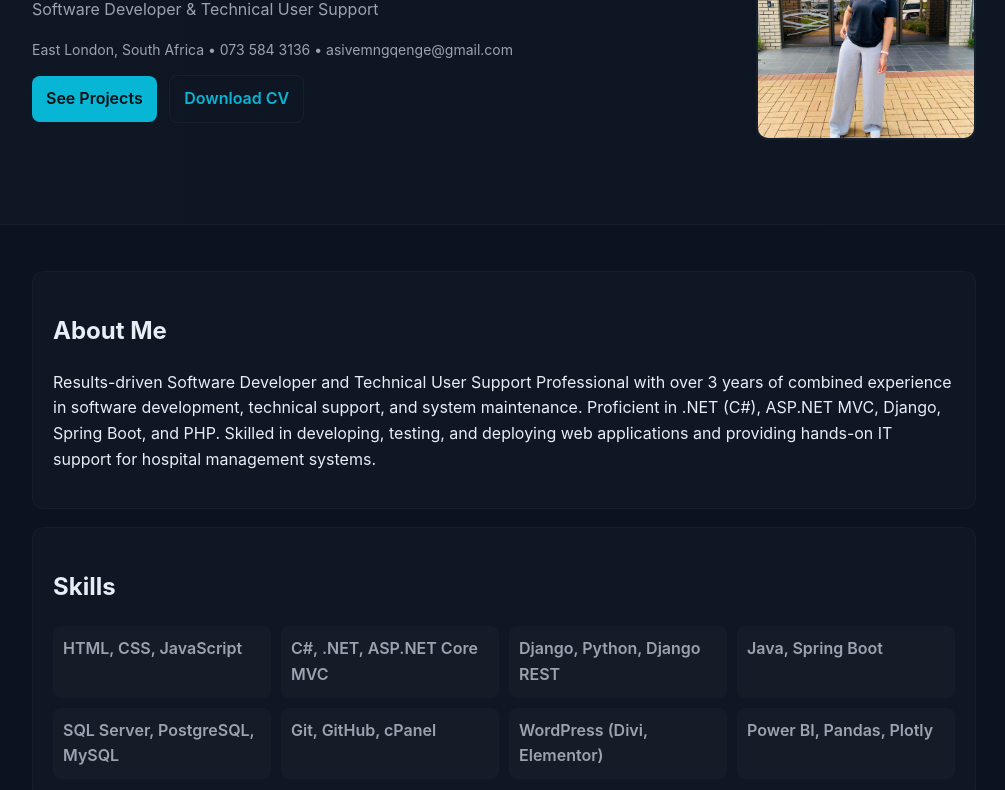
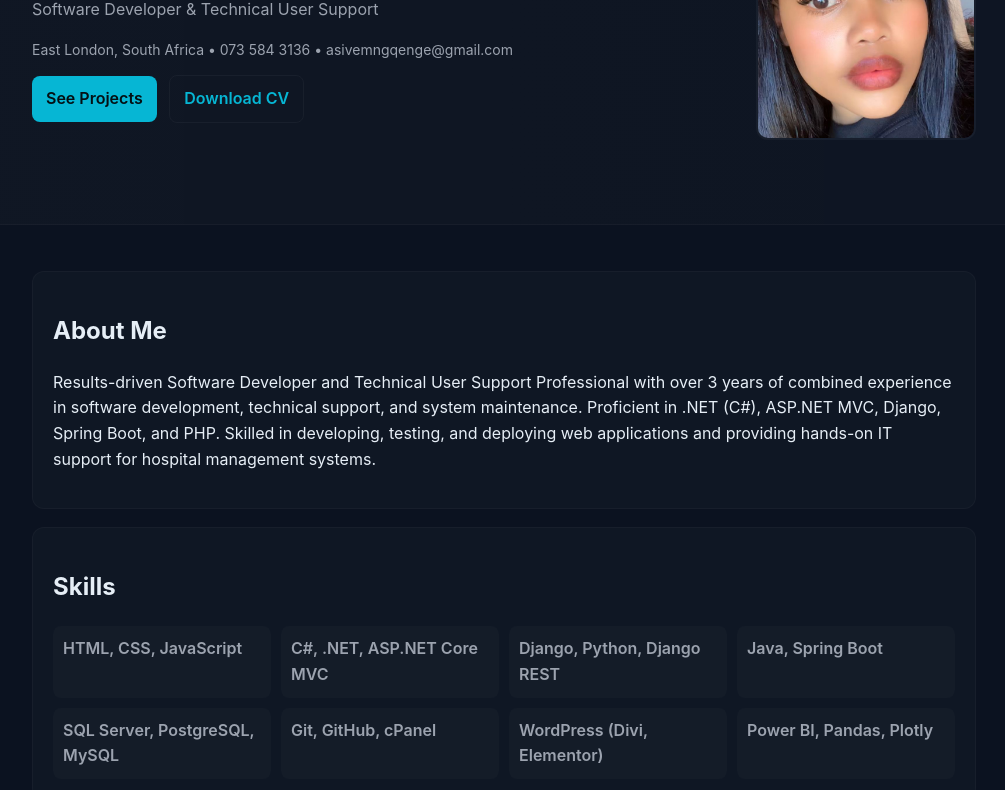
Before and after one commit to Asive785/asive785.github.io, a plain HTML site: page index.html in a window 1280 px wide. Shown: the part 156-946 px from the top of the page, without its empty margins (136-1141 px from the left). Drawn offline with Linux system fonts and the light colour scheme.

Commit message:
Update index.html

```diff
--- a/index.html
+++ b/index.html
@@ -21,7 +21,7 @@
         </div>
       </div>
       <div class="hero-right">
-        <img src="Pic1.jpg" alt="Asive Mngqenge" class="profile" />
+        <img src="Pic2.jpg" alt="Asive Mngqenge" class="profile" />
       </div>
     </div>
   </header>
```
